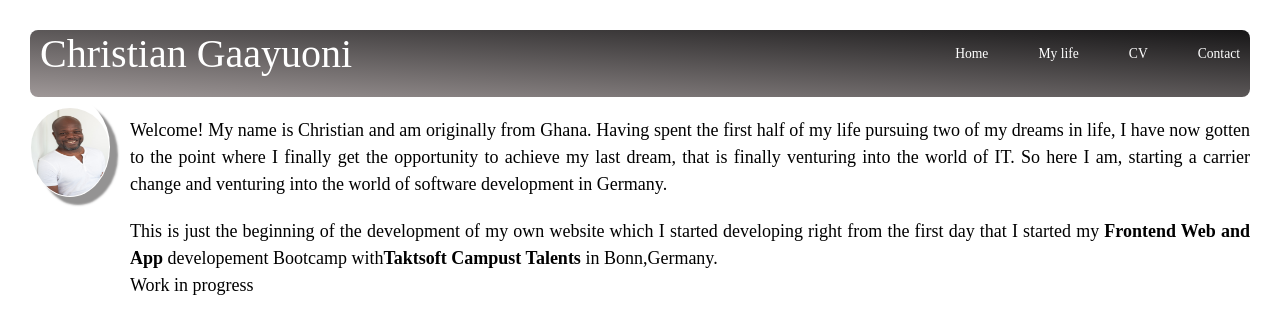
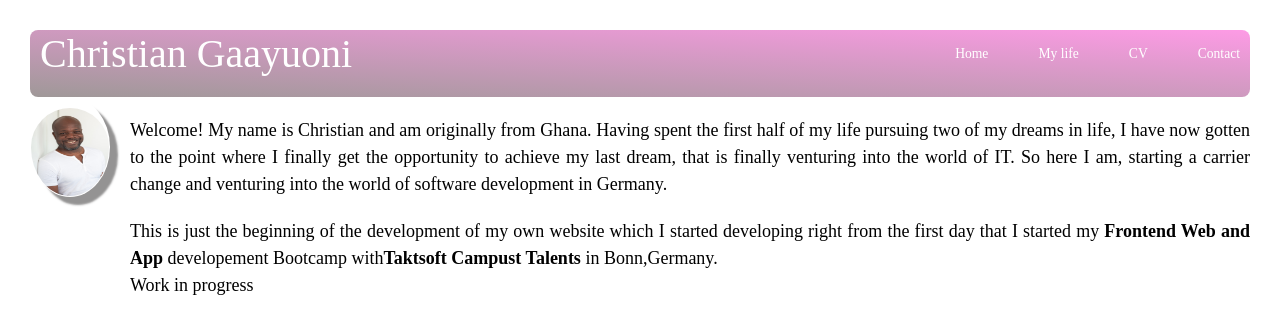
Before and after one commit to GaayuoniC/Gaayuoni-website-react, a React (Vite) app: page / in a window 1280 px wide. Shown: the top 334 px of the page. Built offline with nearby package versions, Linux system fonts and the light colour scheme.

Commit message:
Change main colour in header

```diff
--- a/src/components/NavBar.css
+++ b/src/components/NavBar.css
@@ -3,7 +3,7 @@
   justify-content: space-between;
   align-items: center;
   position: relative;
-  background: linear-gradient(to bottom left, #171617, rgb(159, 152, 152));
+  background: linear-gradient(to bottom left, #fd9be5, rgb(159, 152, 152));
   padding-left: 10px;
   padding-right: 10px;
   padding-bottom: 20px;
```
